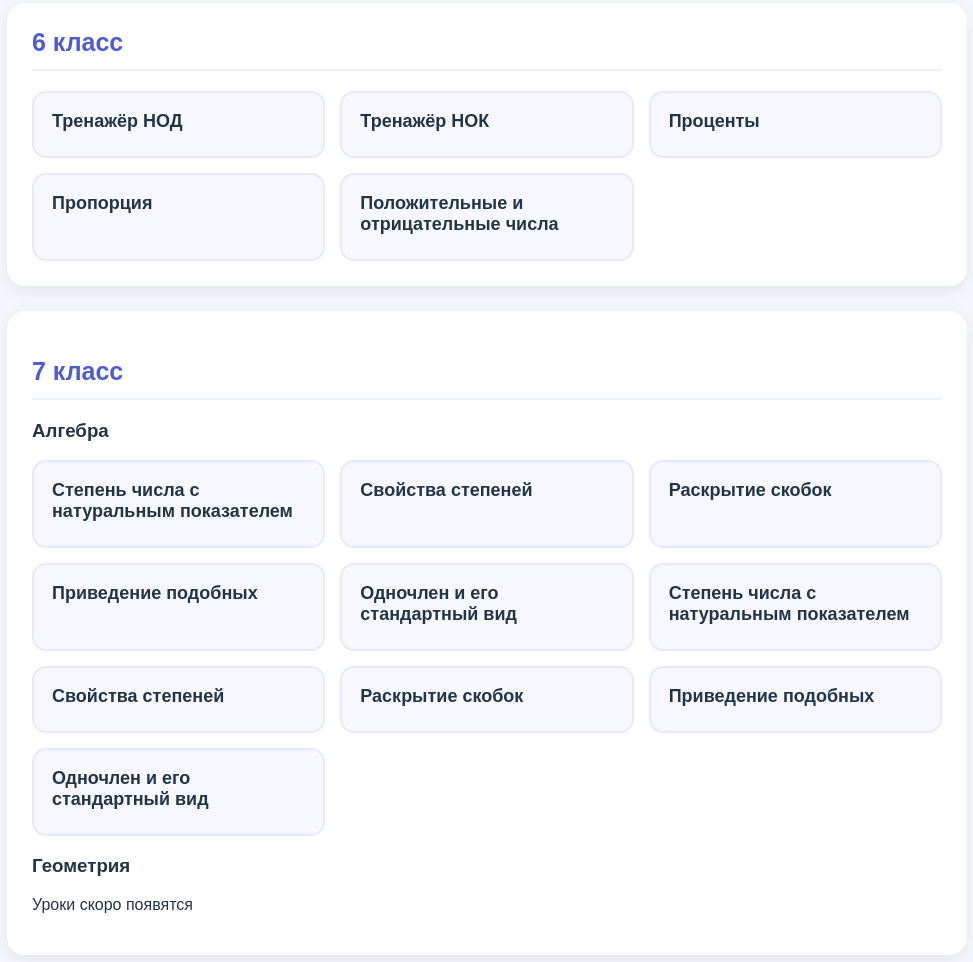
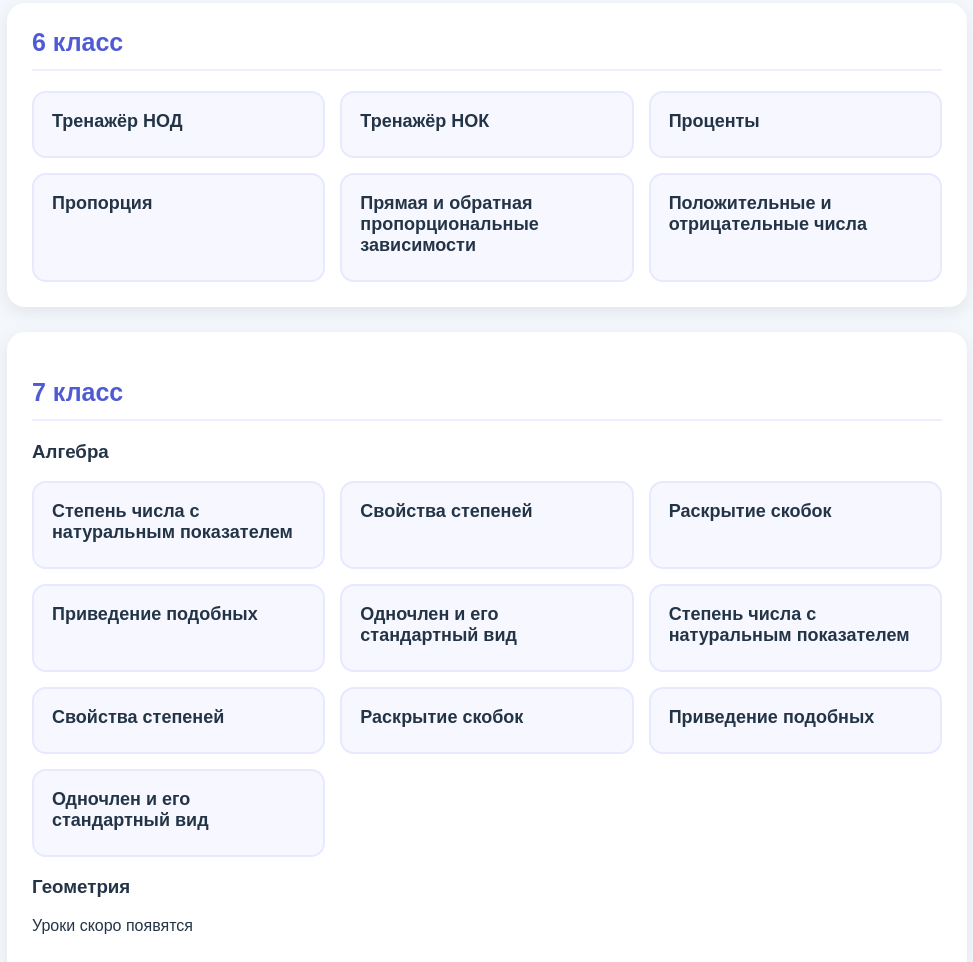
Before and after one commit to tixo-n/trenager, a plain HTML site: page index.html in a window 1280 px wide. Shown: the part 767-1729 px from the top of the page, without its empty margins (153-1126 px from the left). Drawn offline with Linux system fonts and the light colour scheme.

Commit message:
Update index.html

```diff
--- a/index.html
+++ b/index.html
@@ -192,7 +192,10 @@
                 <div class="trainer-name">Пропорция</div>
                 <div class="trainer-file"></div>
             </a>
-
+            <a class="trainer" href="proportions.html">
+                <div class="trainer-name">Прямая и обратная пропорциональные зависимости</div>
+                <div class="trainer-file"></div>
+            </a>
             <a class="trainer" href="+-.html">
                 <div class="trainer-name">Положительные и отрицательные числа</div>
                 <div class="trainer-file"></div>
```
